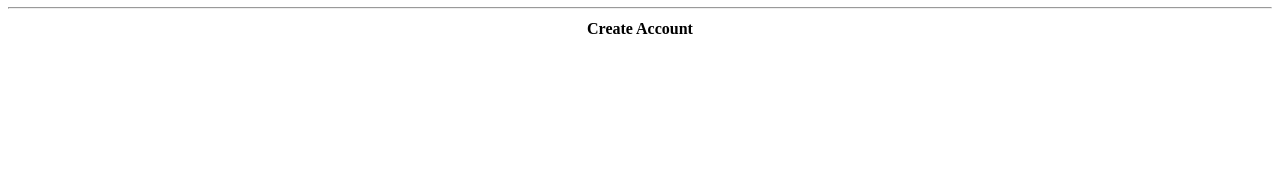
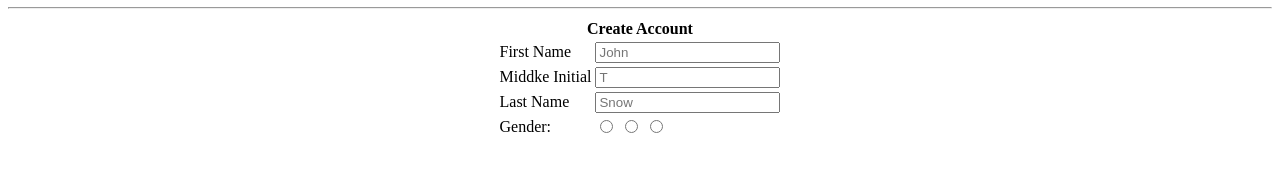
Before and after one commit to zsavery/medical-data, a plain HTML site: page index.html in a window 1280 px wide. Shown: the part 82-254 px from the top of the page. Drawn offline with Linux system fonts and the light colour scheme.

Commit message:
Add radio for gender and name in create account form

```diff
--- a/index.html
+++ b/index.html
@@ -1,7 +1,7 @@
 <!DOCTYPE html>
 <html lang="en">
   <head>
-        <link rel="stylesheet" href="style.css" >
+    <link rel="stylesheet" href="style.css" />
     <script src="script.js"></script>
   </head>
   <body>
@@ -10,7 +10,7 @@
         <tr>
           <td id="vert-td-top">
             <div class="image">
-                            <img src="img/logo.png" alt="logo" id="logo">
+              <img src="img/logo.png" alt="logo" id="logo" />
             </div>
           </td>
           <td>
@@ -22,19 +22,67 @@
         </tr>
       </table>
     </header>
-        <hr>
+    <hr />
 
-        <form action=""thankyou.html>
+    <form action="" thankyou.html>
       <center>
         <div class="format">
           <table>
+            <!-- Create Account Name(fname, minitial, lname) -->
             <tr>
               <th colspan="4">Create Account</th>
+            </tr>
+            <tr>
+              <td><label for="fname">First Name</label></td>
+              <td>
+                <input
+                  type="text"
+                  name="fname"
+                  id="fname"
+                  maxlenght="30"
+                  required="required"
+                  placeholder="John"
+                />
+              </td>
+            </tr>
+            <tr>
+              <td><label for="minitial">Middke Initial</label></td>
+              <td>
+                <input
+                  type="text"
+                  name="minitial"
+                  id="minitial"
+                  maxlenght="1"
+                  required="required"
+                  placeholder="T"
+                />
+              </td>
+            </tr>
+            <tr>
+              <td><label for="lname">Last Name</label></td>
+              <td>
+                <input
+                  type="text"
+                  name="lname"
+                  id="lname"
+                  maxlenght="30"
+                  required="required"
+                  placeholder="Snow"
+                />
+              </td>
+            </tr>
+            <!--  Gender -->
+              <tr>
+                <td><label for="">Gender:</label></td>
+                <td>
+                    <input type="radio" id="g1" name="pgender" value="Male">
+                    <input type="radio" id="g2" name="pgender" value="Female">
+                    <input type="radio" id="g3" name="pgender" value="Other">
+                </td>
               </tr>
           </table>
         </div>
       </center>
-
     </form>
   </body>
 </html>
```
Lines whose indentation alone changed are shown as unchanged.
